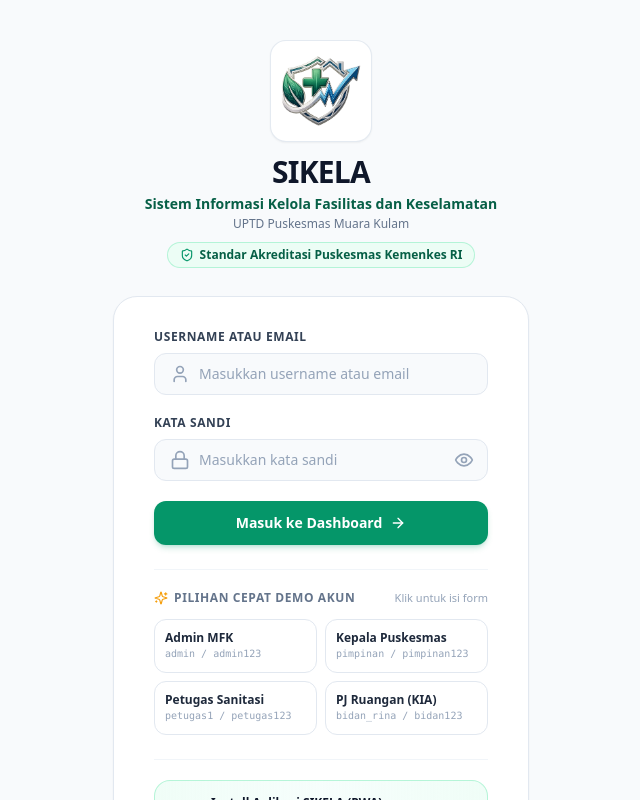
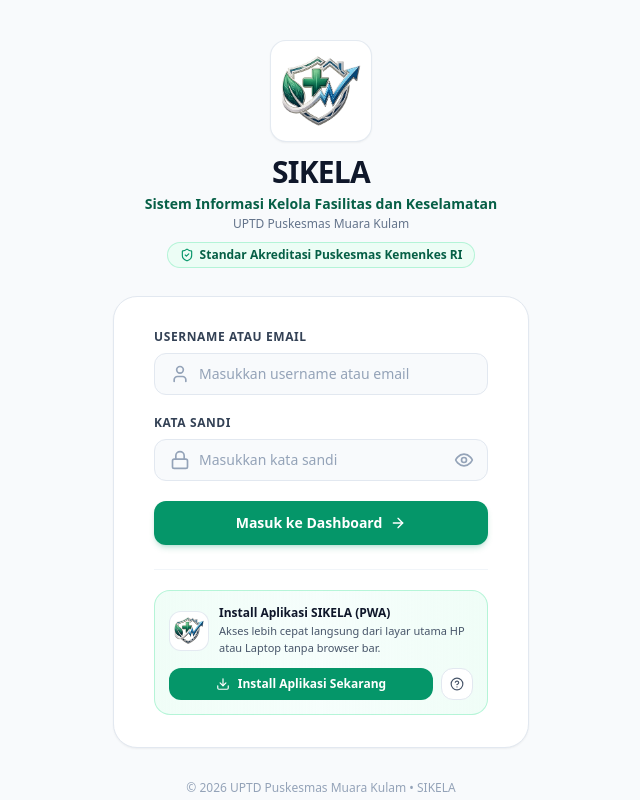
Before and after one commit to cecepns/mfa-puskesmas, a React (Vite) app in the folder frontend/: page /login in a window 1280 px wide. Shown: the top 800 px of the page, without its empty margins (319-959 px from the left). Built offline with nearby package versions, Linux system fonts and the light colour scheme.

Commit message:
fix(ui): rapikan card dashboard, hapus demo login, dan gunakan logo.png pada install pwa

```diff
--- a/frontend/src/pages/Dashboard.jsx
+++ b/frontend/src/pages/Dashboard.jsx
@@ -41,39 +41,44 @@ export default function Dashboard() {
 
   const statCards = [
     {
-      title: "Penyelesaian Laporan",
-      value: `${data.laporanSelesai} Selesai / ${data.laporanTerlambat} Terlambat`,
+      title: "Laporan Selesai",
+      value: data.laporanSelesai ?? 0,
+      sub: `${data.laporanTerlambat || 0} Terlambat`,
       icon: CheckCircle2,
-      color: "bg-emerald-50 text-emerald-800 border-emerald-200",
-      iconBg: "bg-emerald-100 text-emerald-700",
+      iconColor: "text-emerald-600 bg-emerald-50",
+      subColor: "text-emerald-700",
     },
     {
       title: "Cakupan Inspeksi",
-      value: `${data.persentaseInspeksi}% Ruangan Diperiksa`,
+      value: `${data.persentaseInspeksi ?? 0}%`,
+      sub: "Ruangan Diperiksa",
       icon: Percent,
-      color: "bg-blue-50 text-blue-800 border-blue-200",
-      iconBg: "bg-blue-100 text-blue-700",
+      iconColor: "text-blue-600 bg-blue-50",
+      subColor: "text-blue-700",
     },
     {
-      title: "Kerusakan Kritis (Segera)",
-      value: `${data.kerusakanSegera} Kasus Urgen`,
+      title: "Kerusakan Kritis",
+      value: data.kerusakanSegera ?? 0,
+      sub: "Urgensi Segera",
       icon: Wrench,
-      color: "bg-amber-50 text-amber-800 border-amber-200",
-      iconBg: "bg-amber-100 text-amber-700",
+      iconColor: "text-amber-600 bg-amber-50",
+      subColor: "text-amber-700",
     },
     {
-      title: "Alat Medis Terkalibrasi",
-      value: `${data.jumlahKalibrasi} Unit Alkes`,
+      title: "Alat Terkalibrasi",
+      value: data.jumlahKalibrasi ?? 0,
+      sub: "Unit Alkes Laik",
       icon: Activity,
-      color: "bg-teal-50 text-teal-800 border-teal-200",
-      iconBg: "bg-teal-100 text-teal-700",
+      iconColor: "text-teal-600 bg-teal-50",
+      subColor: "text-teal-700",
     },
     {
-      title: "Rekap Insiden Keselamatan",
-      value: `${data.totalInsiden} Insiden (${data.insidenSelesai} Selesai)`,
+      title: "Insiden K3",
+      value: data.totalInsiden ?? 0,
+      sub: `${data.insidenSelesai || 0} Kasus Ditangani`,
       icon: ShieldAlert,
-      color: "bg-rose-50 text-rose-800 border-rose-200",
-      iconBg: "bg-rose-100 text-rose-700",
+      iconColor: "text-rose-600 bg-rose-50",
+      subColor: "text-rose-700",
     },
   ];
 
@@ -94,21 +99,29 @@ export default function Dashboard() {
       </div>
 
       {/* KPI Cards */}
-      <div className="grid grid-cols-1 sm:grid-cols-2 lg:grid-cols-3 xl:grid-cols-5 gap-4">
+      <div className="grid grid-cols-2 sm:grid-cols-3 lg:grid-cols-5 gap-3.5">
         {statCards.map((card, i) => {
           const Icon = card.icon;
           return (
             <div
               key={i}
-              className={`p-4 rounded-2xl border ${card.color} flex flex-col justify-between shadow-xs transition hover:shadow-sm`}
+              className={`p-3.5 sm:p-4 rounded-2xl bg-white border border-slate-200/90 shadow-xs flex flex-col justify-between h-full transition hover:shadow-sm ${
+                i === 4 ? "col-span-2 sm:col-span-1 lg:col-span-1" : ""
+              }`}
             >
-              <div className="flex items-center justify-between mb-3">
-                <span className="text-xs font-semibold uppercase tracking-wider opacity-80">{card.title}</span>
-                <div className={`p-2 rounded-xl ${card.iconBg}`}>
+              <div className="flex items-center justify-between">
+                <span className="text-[11px] font-bold text-slate-500 uppercase tracking-wider truncate">
+                  {card.title}
+                </span>
+                <div className={`w-7 h-7 rounded-xl ${card.iconColor} flex items-center justify-center shrink-0`}>
                   <Icon className="w-4 h-4" />
                 </div>
               </div>
-              <p className="text-lg font-bold text-slate-900">{card.value}</p>
+              <p className="text-2xl font-black text-slate-900 tracking-tight my-1.5">{card.value}</p>
+              <p className={`text-xs font-medium flex items-center gap-1 truncate ${card.subColor}`}>
+                <Icon className="w-3.5 h-3.5 shrink-0" />
+                <span className="truncate">{card.sub}</span>
+              </p>
             </div>
           );
         })}
--- a/frontend/src/pages/Login.jsx
+++ b/frontend/src/pages/Login.jsx
@@ -76,11 +76,6 @@ export default function Login() {
     if (res.success) {
       navigate(from, { replace: true });
     }
-  };
-
-  const handleQuickLogin = (u, p) => {
-    setUsername(u);
-    setPassword(p);
   };
 
   return (
@@ -180,51 +175,6 @@ export default function Login() {
             </button>
           </form>
 
-          {/* Quick Demo Access */}
-          <div className="mt-6 pt-5 border-t border-slate-100">
-            <div className="flex items-center justify-between mb-3">
-              <span className="text-xs font-semibold text-slate-500 uppercase tracking-wider flex items-center gap-1.5">
-                <Sparkles className="w-3.5 h-3.5 text-amber-500" />
-                Pilihan Cepat Demo Akun
-              </span>
-              <span className="text-[11px] text-slate-400">Klik untuk isi form</span>
-            </div>
-            <div className="grid grid-cols-2 gap-2 text-xs">
-              <button
-                type="button"
-                onClick={() => handleQuickLogin("admin", "admin123")}
-                className="p-2.5 text-left border border-slate-200 rounded-xl hover:bg-emerald-50 hover:border-emerald-300 transition group cursor-pointer"
-              >
-                <div className="font-semibold text-slate-800 group-hover:text-emerald-700">Admin MFK</div>
-                <div className="text-[10px] text-slate-400 font-mono">admin / admin123</div>
-              </button>
-              <button
-                type="button"
-                onClick={() => handleQuickLogin("pimpinan", "pimpinan123")}
-                className="p-2.5 text-left border border-slate-200 rounded-xl hover:bg-blue-50 hover:border-blue-300 transition group cursor-pointer"
-              >
-                <div className="font-semibold text-slate-800 group-hover:text-blue-700">Kepala Puskesmas</div>
-                <div className="text-[10px] text-slate-400 font-mono">pimpinan / pimpinan123</div>
-              </button>
-              <button
-                type="button"
-                onClick={() => handleQuickLogin("petugas1", "petugas123")}
-                className="p-2.5 text-left border border-slate-200 rounded-xl hover:bg-teal-50 hover:border-teal-300 transition group cursor-pointer"
-              >
-                <div className="font-semibold text-slate-800 group-hover:text-teal-700">Petugas Sanitasi</div>
-                <div className="text-[10px] text-slate-400 font-mono">petugas1 / petugas123</div>
-              </button>
-              <button
-                type="button"
-                onClick={() => handleQuickLogin("bidan_rina", "bidan123")}
-                className="p-2.5 text-left border border-slate-200 rounded-xl hover:bg-purple-50 hover:border-purple-300 transition group cursor-pointer"
-              >
-                <div className="font-semibold text-slate-800 group-hover:text-purple-700">PJ Ruangan (KIA)</div>
-                <div className="text-[10px] text-slate-400 font-mono">bidan_rina / bidan123</div>
-              </button>
-            </div>
-          </div>
-
           {/* PWA Install Banner */}
           <div className="mt-6 pt-5 border-t border-slate-100">
             {isStandalone ? (
@@ -236,8 +186,8 @@ export default function Login() {
               <div className="bg-gradient-to-r from-emerald-50/80 via-teal-50/60 to-emerald-50/80 border border-emerald-200/80 rounded-2xl p-3.5">
                 <div className="flex items-start justify-between gap-3">
                   <div className="flex items-center gap-2.5">
-                    <div className="p-2 bg-emerald-600 text-white rounded-xl shadow-xs">
-                      <Smartphone className="w-4 h-4" />
+                    <div className="w-10 h-10 p-1 bg-white border border-slate-200/90 rounded-xl shadow-xs shrink-0 flex items-center justify-center">
+                      <img src={logoImg} alt="SIKELA Logo" className="w-full h-full object-contain" />
                     </div>
                     <div>
                       <div className="text-xs font-bold text-slate-900">
@@ -291,8 +241,8 @@ export default function Login() {
             </button>
 
             <div className="flex items-center gap-3 mb-4">
-              <div className="p-2.5 bg-emerald-100 rounded-2xl text-emerald-700">
-                <Smartphone className="w-5 h-5" />
+              <div className="w-11 h-11 p-1 bg-white border border-slate-200/90 rounded-2xl shadow-xs shrink-0 flex items-center justify-center">
+                <img src={logoImg} alt="SIKELA Logo" className="w-full h-full object-contain" />
               </div>
               <div>
                 <h3 className="font-bold text-slate-900 text-sm">Cara Pasang SIKELA di HP</h3>
```
